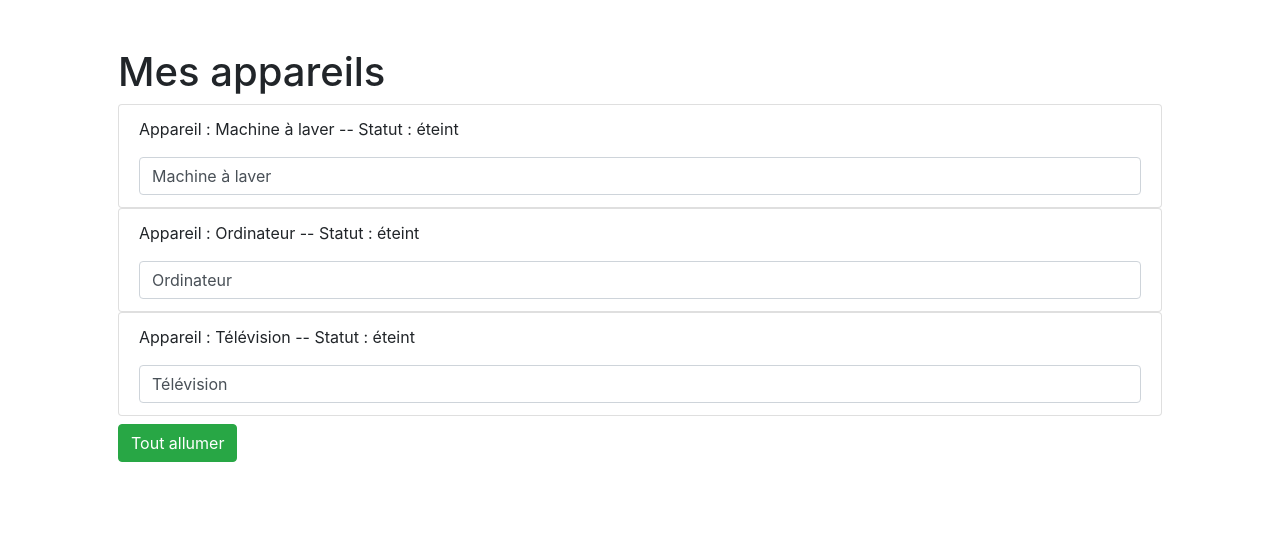
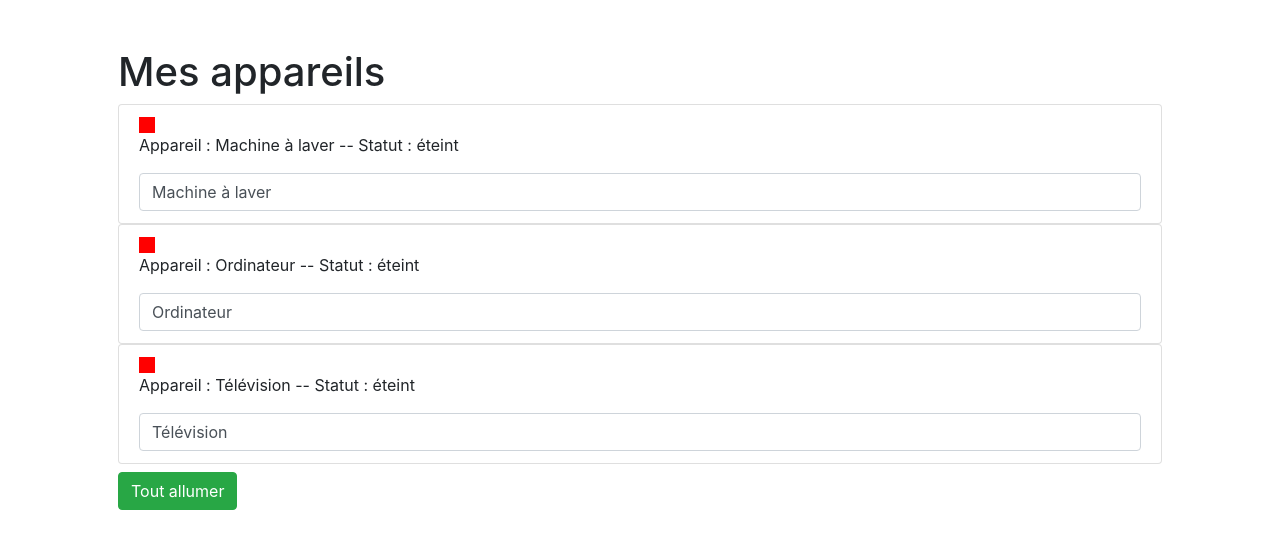
Before and after one commit to magali-thuaire/Appliances, an Angular app: page / in a window 1280 px wide. Shown: the top 548 px of the page. Built offline with nearby package versions, Linux system fonts and the light colour scheme.

Commit message:
affichage d'un carré rouge lorsque appareil éteint par directive ng-if
ng-if: directive structurelle

```diff
--- a/src/app/appliance-item/appliance-item.component.html
+++ b/src/app/appliance-item/appliance-item.component.html
@@ -1,4 +1,5 @@
 <li class="list-group-item">
+	<div class="red" *ngIf="status === 'éteint'"></div>
 	<p>Appareil : {{ appliance }} -- Statut : {{ getStatus() }}</p>
 	<input type="text" class="form-control" [(ngModel)]="appliance">
 </li>
--- a/src/app/appliance-item/appliance-item.component.scss
+++ b/src/app/appliance-item/appliance-item.component.scss
@@ -0,0 +1,5 @@
+.red {
+	width: 1em;
+	height: 1em;
+	background-color: red;
+}
```
